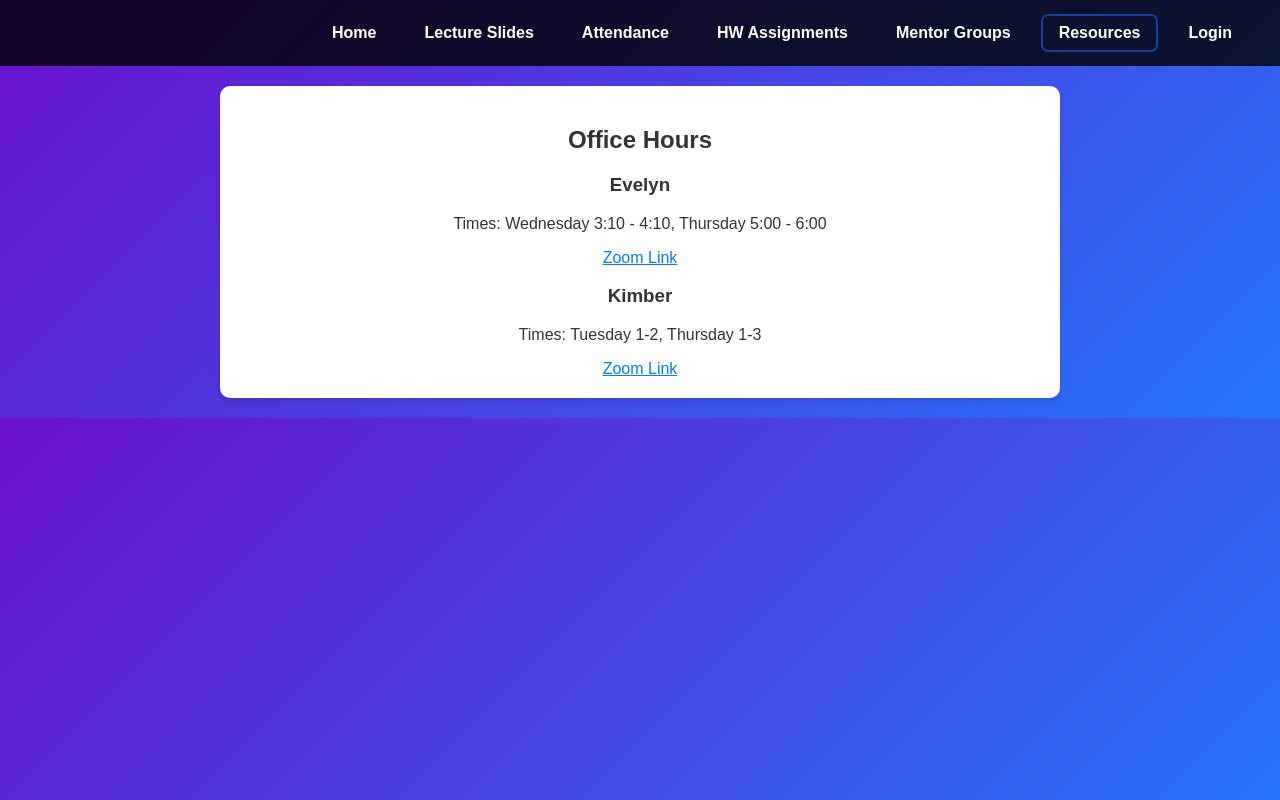
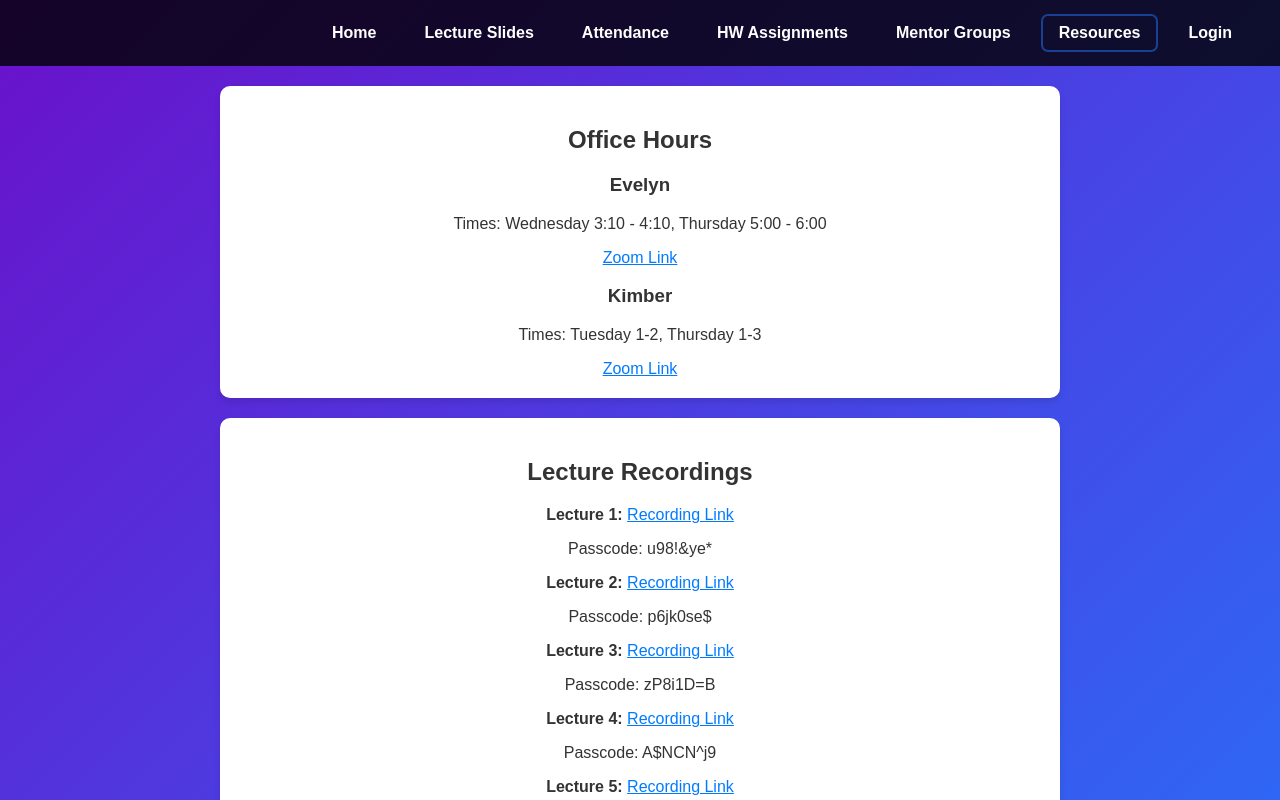
Before and after one commit to Samara-dotcom/appdevhackathonfinal, a React (Create React App) app: page / in a window 1280 px wide. Both pictures are taken after a click on the button "Resources". Shown: the top 800 px of the page. Built offline with nearby package versions, Linux system fonts and the light colour scheme.

Commit message:
Added recordings

```diff
--- a/src/App.tsx
+++ b/src/App.tsx
@@ -157,7 +157,7 @@ const App: React.FC = () => {
       </div>
       <div className="group-card">
         <h3>AI Research</h3>
-        <p><strong>Mentors:</strong>Phillip, Aaquib</p>
+        <p><strong>Mentors:</strong> Phillip, Aaquib</p>
         <div className="members">
           <div className="member">Pranav Krishnamurthy</div>
           <div className="member">Misha Khan</div>
@@ -168,7 +168,7 @@ const App: React.FC = () => {
       </div>
       <div className="group-card">
         <h3>Quant</h3>
-        <p><strong>Mentors:</strong>Adity, Sam</p>
+        <p><strong>Mentors:</strong> Adity, Sam</p>
         <div className="members">
           <div className="member">Deep Mistry</div>
           <div className="member">Samara Rahman</div>
@@ -179,7 +179,7 @@ const App: React.FC = () => {
       </div>
       <div className="group-card">
         <h3>AI Research/SWE</h3>
-        <p><strong>Mentors:</strong>Akshaj, Aidan</p>
+        <p><strong>Mentors:</strong> Akshaj, Aidan</p>
         <div className="members">
           <div className="member">Andy Chen</div>
           <div className="member">Kira Le</div>
@@ -190,7 +190,7 @@ const App: React.FC = () => {
       </div>
       <div className="group-card">
         <h3>SWE</h3>
-        <p><strong>Mentors:</strong>Brian, Yanit</p>
+        <p><strong>Mentors:</strong> Brian, Yanit</p>
         <div className="members">
           <div className="member">Sawyer Bloom</div>
           <div className="member">Lauren Lipinski</div>
@@ -201,7 +201,7 @@ const App: React.FC = () => {
       </div>
       <div className="group-card">
         <h3>SWE 2</h3>
-        <p><strong>Mentors:</strong>Maura, Michelle</p>
+        <p><strong>Mentors:</strong> Maura, Michelle</p>
         <div className="members">
           <div className="member">Autumn Anson</div>
           <div className="member">Rukmini Gaddam</div>
@@ -212,7 +212,7 @@ const App: React.FC = () => {
       </div>
       <div className="group-card">
         <h3>SWE 3</h3>
-        <p><strong>Mentors:</strong>Jayden, Ravi</p>
+        <p><strong>Mentors:</strong> Jayden, Ravi</p>
         <div className="members">
           <div className="member">Kaleb Ward</div>
           <div className="member">Andrew Chen</div>
@@ -223,7 +223,7 @@ const App: React.FC = () => {
       </div>
       <div className="group-card">
         <h3>SWE/AI Research 2</h3>
-        <p><strong>Mentors:</strong>Nitish, Gavin</p>
+        <p><strong>Mentors:</strong> Nitish, Gavin</p>
         <div className="members">
           <div className="member">Aditi Sethi</div>
           <div className="member">Nithya Gopalakrishnan</div>
@@ -234,7 +234,7 @@ const App: React.FC = () => {
       </div>
       <div className="group-card">
         <h3>PM/Consulting/SWE</h3>
-        <p><strong>Mentors:</strong>Samai, Matt</p>
+        <p><strong>Mentors:</strong> Samai, Matt</p>
         <div className="members">
           <div className="member">Vir Trivedi</div>
           <div className="member">Riya Laxmi</div>
@@ -249,7 +249,8 @@ const App: React.FC = () => {
 
 
 {activeTab === "resources" && (
-  <section id="resources" className="card">
+  <>
+    <section id="office-hours" className="card">
       <h2>Office Hours</h2>
       <h3>Evelyn</h3>
       <p>Times: Wednesday 3:10 - 4:10, Thursday 5:00 - 6:00</p>
@@ -262,6 +263,55 @@ const App: React.FC = () => {
         Zoom Link
       </a>
     </section>
+    <section id="lecture-recordings" className="card">
+      <h2>Lecture Recordings</h2>
+      <strong>Lecture 1: </strong>
+      <a href="https://umd.zoom.us/rec/share/9hW7NpHQ4nNouT6DAj6vWsIf9ahn6oHv4IroPvjLq3R98wfPNyVMzgJqWQ4nEIG4.HTyCMn3NAWB-ETkj?startTime=1727824735000" target="_blank" rel="noopener noreferrer">
+        Recording Link
+      </a>
+      <p>Passcode: u98!&ye*</p>
+      <strong>Lecture 2: </strong>
+      <a href="https://umd.zoom.us/rec/share/SfirrOZAemFf_xSm3zhZq7j_3G9vTJfKWoXr4YIJD7V3pxjMpQe_AIjGT-Wk3Tdv.R_nKA8KwWqv8umwS?startTime=1728428448000" target="_blank" rel="noopener noreferrer">
+        Recording Link
+      </a>
+      <p>Passcode: p6jk0se$</p>
+      <strong>Lecture 3: </strong>
+      <a href="https://umd.zoom.us/rec/share/Rl_BFUApl78S6omhJPRFLdM2bqNJOC5NWiJkWk9nDVe9G6wf54-EZCFnD8WbokIK.aHGXOgs6ZGmg7pad?startTime=1729033180000" target="_blank" rel="noopener noreferrer">
+        Recording Link
+      </a>
+      <p>Passcode: zP8i1D=B</p>
+      <strong>Lecture 4: </strong>
+      <a href="https://umd.zoom.us/rec/share/feRHep0QqN7yi6SJz8PwaQ6LrFP8BRJ96LSAf2lEhIxLeojaea27pPct65YuCS1-.sj_MOivR-ZpXWfqg?startTime=1729638243000" target="_blank" rel="noopener noreferrer">
+        Recording Link
+      </a>
+      <p>Passcode: A$NCN^j9</p>
+      <strong>Lecture 5: </strong>
+      <a href="https://umd.zoom.us/rec/share/XEmxDC_2pexSnHkmHWfE2u828DWpQlhQNtxyV9gpkK1yCh0Hnj6M1A2Sdji7Z9DM.valW4Jz4qkEF0I0H?startTime=1730243323000" target="_blank" rel="noopener noreferrer">
+        Recording Link
+      </a>
+      <p>Passcode: $vv*7CV1</p>
+      <strong>Lecture 6: </strong>
+      <a href="https://umd.zoom.us/rec/share/1pUBQsed08aIyCtsS3NH3ZVDB23Uuco46RHwzb-M_qNZfkJgdgUOYx4krB2bQV2e.4QqU0j8o1gXApSNq?startTime=1730851409000" target="_blank" rel="noopener noreferrer">
+        Recording Link
+      </a>
+      <p>Passcode: t1tdsaB$</p>
+      <strong>Lecture 7: </strong>
+      <a href="https://umd.zoom.us/rec/share/NW59HtWPrUYmRUSeorA0w8KMK-Gy9nqpLxNg1cNvrEqsuPZPaPfc1KZvhJHVqiS0.PAhYdSI7BvAl57K-" target="_blank" rel="noopener noreferrer">
+        Recording Link
+      </a>
+      <p>Passcode: XH?39WjJ</p>
+      <strong>Lecture 8: </strong>
+      <a href="https://umd.zoom.us/rec/share/SWr8PIE4MVLac8AzSP7EmW_AM9N8-sjc68MYy2F2M87OY3WhmFtOGQfPxrfk2lS6.Co_GWJZzm0Tdkbe2?startTime=1732063816000" target="_blank" rel="noopener noreferrer">
+        Recording Link
+      </a>
+      <p>Passcode: e6?jK*LJ</p>
+      <strong>Lecture 9: </strong>
+      <a href="https://umd.zoom.us/rec/share/F1ZDr9KfH66reoF2jEuc7oBpGe-JLRhWeE6mPrNep84GN0NL3PG3sWJTz7FVEP7y.tpIzM4OLwsDI9ef1?startTime=1732665622000" target="_blank" rel="noopener noreferrer">
+        Recording Link
+      </a>
+      <p>Passcode: #J75!Y?8</p>
+    </section>
+  </>
 )}
 
           {activeTab === "login" && (
--- a/src/Homework.tsx
+++ b/src/Homework.tsx
@@ -10,7 +10,7 @@ const Homework: React.FC = () => {
     {
       week: 1,
       title: "Homework 1- Git",
-      dueDate: "2024-11-25",
+      dueDate: "2024-11-2",
       instructions: "Complete the git levels on the Google Form.",
       link: "https://forms.gle/MQejHVuzuVzj3uGE7",
       submitted: false
@@ -18,7 +18,7 @@ const Homework: React.FC = () => {
     {
       week: 2,
       title: "Homework 2- More Git and Flexbox",
-      dueDate: "2024-11-25",
+      dueDate: "2024-11-9",
       instructions: "1) Create a new branch titled “flexbox” and incorporate Flexbox into your project 2) Upload a screenshot of Levels 1-6 of “Push & Pull – Git Remotes!” into your new flexbox branch 3) Upload a screenshot of you completing levels 1-13 and 18-20 of Flexbox Froggy into your new flexbox branch",
       link: "https://forms.gle/6XVNWAyVc5ADfZxz9",
       submitted: false
@@ -26,8 +26,8 @@ const Homework: React.FC = () => {
     {
       week: 3,
       title: "Homework 3- Flashcard App",
-      dueDate: "2024-11-25",
-      instructions: "Create a flashcard app! When you click the card, it should show the definition. You can also go to the next card or previous card. If you keep pressing next, it should loop back to the first card and vice-versa. Also, you need to create the ability to add more cards if needed. To get the files go here: https://github.com/KiberVG/bootcamp2024-flashcardhw. Please do not clone the repository. Instead, copy and paste the code into your own code editor or download a zip and get the files that way. When you’re done, make sure to create your own repository for the files",
+      dueDate: "2024-11-16",
+      instructions: "Create a flashcard app! When you click the card, it should show the definition. You can also go to the next card or previous card. If you keep pressing next, it should loop back to the first card and vice-versa. Also, you need to create the ability to add more cards if needed. To get the files go here: https://github.com/KiberVG/bootcamp2024-flashcardhw Please do not clone the repository. Instead, copy and paste the code into your own code editor or download a zip and get the files that way. When you’re done, make sure to create your own repository for the files",
       link: "https://forms.gle/fhbZwTntgESBEY6j8",
       submitted: false,
       image: flashcardImage
@@ -35,8 +35,8 @@ const Homework: React.FC = () => {
     {
       week: 4,
       title: "Homework 4- Matching Cards",
-      dueDate: "2024-11-25",
-      instructions: "Read through https://react.dev/learn/your-first-component, https://react.dev/learn/passing-props-to-a-component, and https://react.dev/learn/conditional-rendering and then complete the challenges for ‘Your first component’ and ‘Conditional Rendering’ and then take screenshots upon completion. Our second set of homework this week is another JavaScript game: https://github.com/KiberVG/MemoryMatchingBootcampHW. It should look like the attached photo when you’re all done.",
+      dueDate: "2024-11-23",
+      instructions: "Read through https://react.dev/learn/your-first-component https://react.dev/learn/passing-props-to-a-component and https://react.dev/learn/conditional-rendering and then complete the challenges for ‘Your first component’ and ‘Conditional Rendering’ and then take screenshots upon completion. Our second set of homework this week is another JavaScript game: https://github.com/KiberVG/MemoryMatchingBootcampHW It should look like the attached photo when you’re all done.",
       link: "https://forms.gle/2bRc93qwD8nwJafu5",
       submitted: false,
       image: matchingImage
@@ -45,7 +45,7 @@ const Homework: React.FC = () => {
       week: 5,
       title: "Homework 5- React and Twitter Clone",
       dueDate: "2024-12-8",
-      instructions: "You do not need to add the functionality to create new tweets or comments, you simply need to display the tweets on the screen and have the ability to like and unlike the tweets. https://github.com/KiberVG/bootcampfall2024-twitterclone. Reading assignments: https://react.dev/learn/rendering-lists (no challenges), https://react.dev/learn/state-a-components-memory (complete challenges), https://react.dev/learn/render-and-commit (no challenges), https://react.dev/learn/updating-objects-in-state (no challenges). It’s important that the reading gets done before Tuesday’s lecture even if you can’t submit the form yet.",
+      instructions: "You do not need to add the functionality to create new tweets or comments, you simply need to display the tweets on the screen and have the ability to like and unlike the tweets. https://github.com/KiberVG/bootcampfall2024-twitterclone Reading assignments: https://react.dev/learn/rendering-lists (no challenges), https://react.dev/learn/state-a-components-memory (complete challenges), https://react.dev/learn/render-and-commit (no challenges), https://react.dev/learn/updating-objects-in-state (no challenges). It’s important that the reading gets done before Tuesday’s lecture even if you can’t submit the form yet.",
       link: "https://forms.gle/65u4Er1kCaEMJioa7",
       submitted: false,
       image: twitterImage
```
Lines whose indentation alone changed are shown as unchanged.
